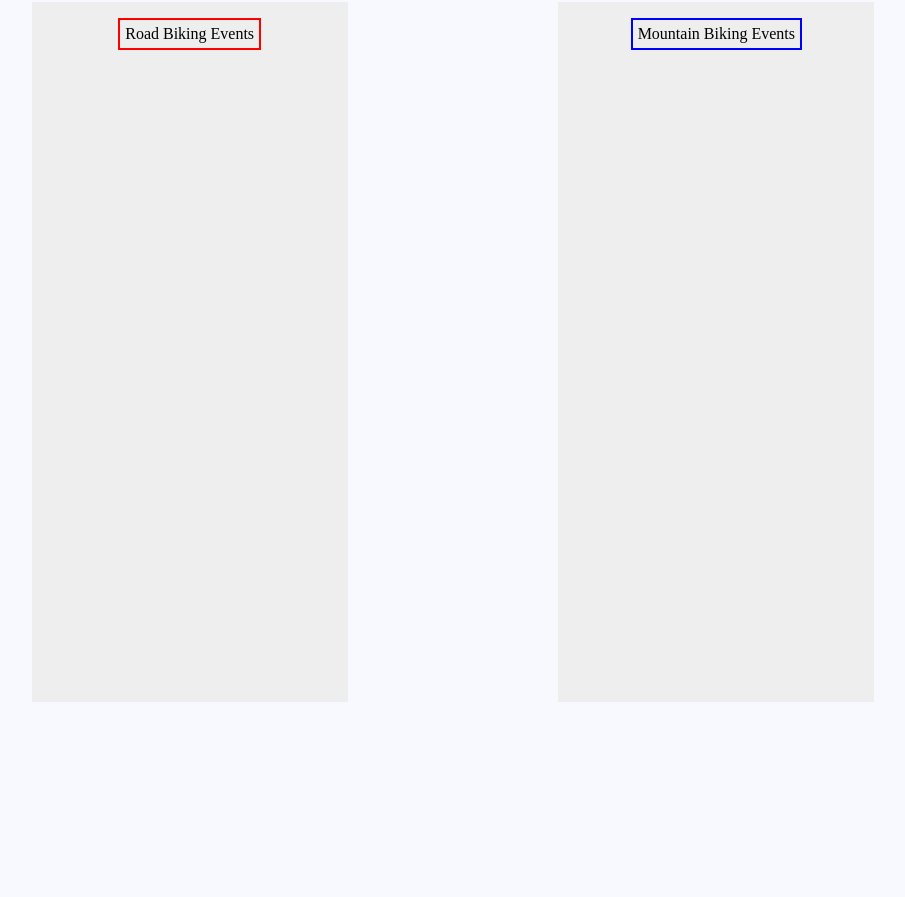
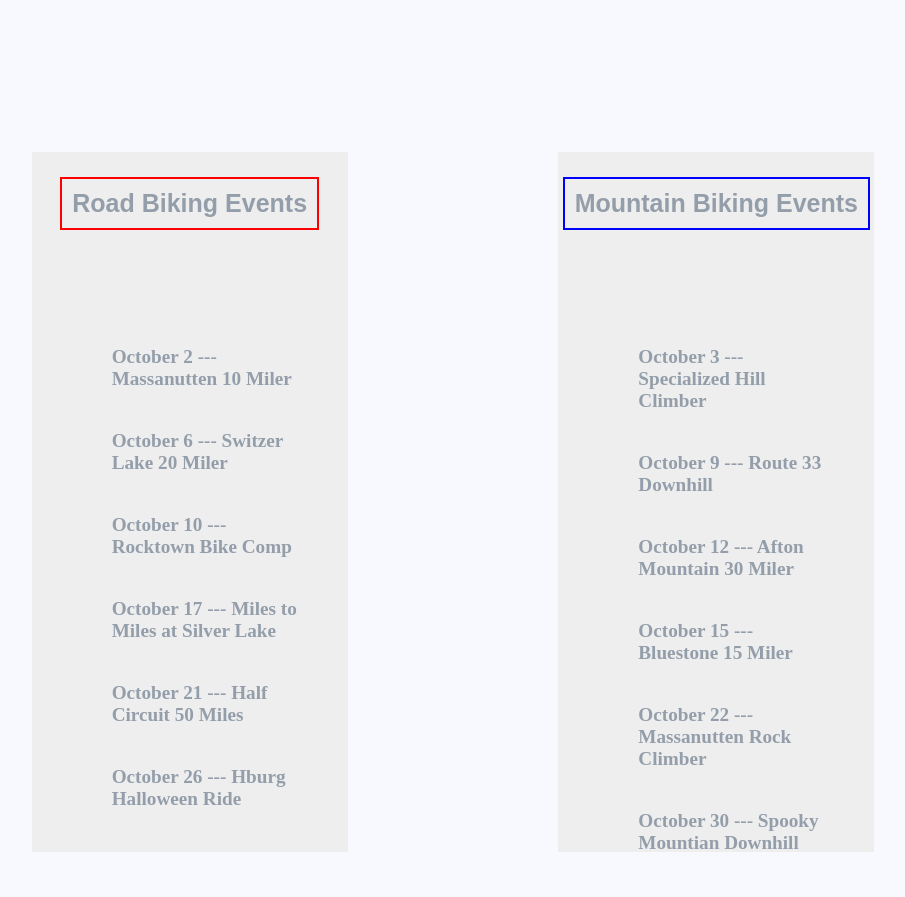
Before and after one commit to Aaron-Rock/project1, a plain HTML site: page events.html in a window 1280 px wide. Shown: the part 1608-2505 px from the top of the page, without its empty margins (187-1092 px from the left). Before the commit the page ends 2318 px from the top, so only its background shows below. Drawn offline with Linux system fonts and the light colour scheme.

Commit message:
Date events

```diff
--- a/events.css
+++ b/events.css
@@ -73,19 +73,23 @@
       display: flex;
       width: 100%;
       height: 700px;
-
+      margin-top: 150px;
       flex-direction: row;
       justify-content: space-evenly;
+      margin-bottom: 75px;
   }
   .road-det {
-      display: inline-flex;
+      display: flex;
+      flex-direction: column;
       width: 25%;
       background-color: #eee;
-      justify-content: center;
+      justify-content: flex-start;
+
   }
   .mtn-det {
-    display: inline-flex;
-    justify-content: center;
+    display: flex;
+    flex-direction: column;
+    justify-content: flex-start;
     width: 25%;
     background-color: #eee;
 }
@@ -93,11 +97,32 @@
 .revent{
     border:red 2px solid;
     height: fit-content;
-    padding: 5px;
+    padding: 10px;
+    font-family: sans-serif;
+    font-weight: bold;
+    font-size: 25px;
+    color: rgba(112, 128, 144, 0.722);
+    align-self: center;
 }
 .mevent{
     border:blue 2px solid;
     height: fit-content;
-    padding: 5px;
+    padding: 10px;
+    font-family: sans-serif;
+    font-weight: bold;
+    font-size: 25px;
+    color: rgba(112, 128, 144, 0.722);
+    align-self: center;
+}
 
+.road-dates {
+    list-style-type:none;
+    font-size: larger;
+    font-weight: bold;
+    font-family: serif;
+    color: rgba(112, 128, 144, 0.722);
 }
+
+.rlist {
+    margin: 40px;
+}
--- a/events.html
+++ b/events.html
@@ -52,7 +52,7 @@
             <li><span class="road">6</span></li>
             <li>7</li>
             <li>8</li>
-            <li>9</li>
+            <li><span class="mtn">9</span></li>
             <li><span class="road">10</span></li>
             <li>11</li>
             <li><span class="mtn">12</span></li>
@@ -83,12 +83,33 @@
                 <p class="revent">
                     Road Biking Events
                 </p>
+                <p>
+                    <ul class="road-dates">
+                        <li class="rlist">October 2 --- Massanutten 10 Miler</li>
+                        <li class="rlist">October 6 --- Switzer Lake 20 Miler</li>
+                        <li class="rlist">October 10 --- Rocktown Bike Comp</li>
+                        <li class="rlist">October 17 --- Miles to Miles at Silver Lake</li>
+                        <li class="rlist">October 21 --- Half Circuit 50 Miles</li>
+                        <li class="rlist">October 26 --- Hburg Halloween Ride</li>
+                    </ul>
+                </p>
 
             </div>
             <div class="mtn-det">
                 <p class="mevent">
                     Mountain Biking Events
                 </p>
+                <p>
+                    <ul class="road-dates">
+                        <li class="rlist">October 3 --- Specialized Hill Climber</li>
+                        <li class="rlist">October 9 --- Route 33 Downhill</li>
+                        <li class="rlist">October 12 --- Afton Mountain 30 Miler</li>
+                        <li class="rlist">October 15 --- Bluestone 15 Miler</li>
+                        <li class="rlist">October 22 --- Massanutten Rock Climber</li>
+                        <li class="rlist">October 30 --- Spooky Mountian Downhill</li>
+
+                    </ul>
+                </p>
 
             </div>
         </div>
```
